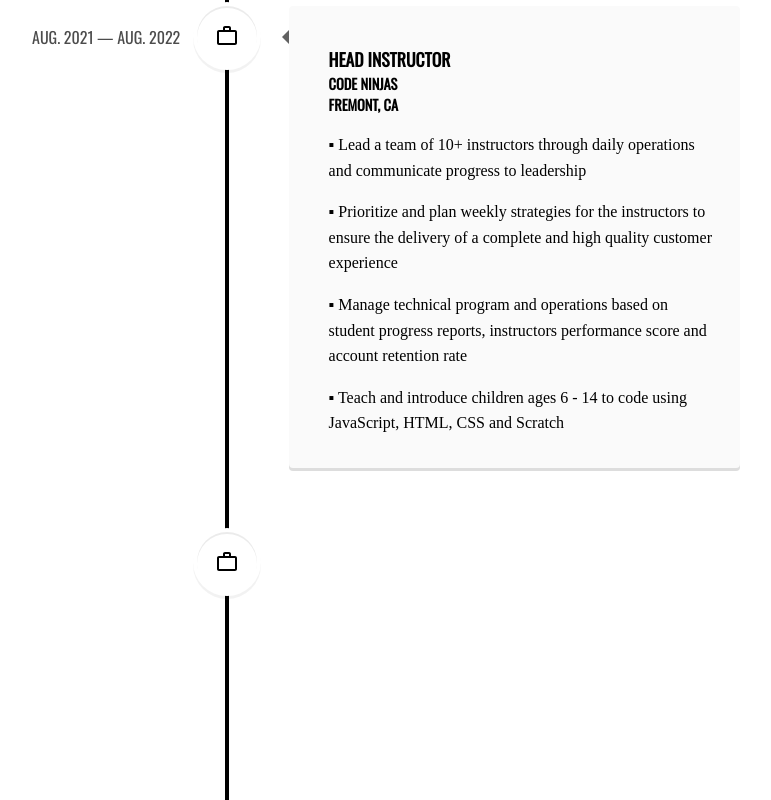
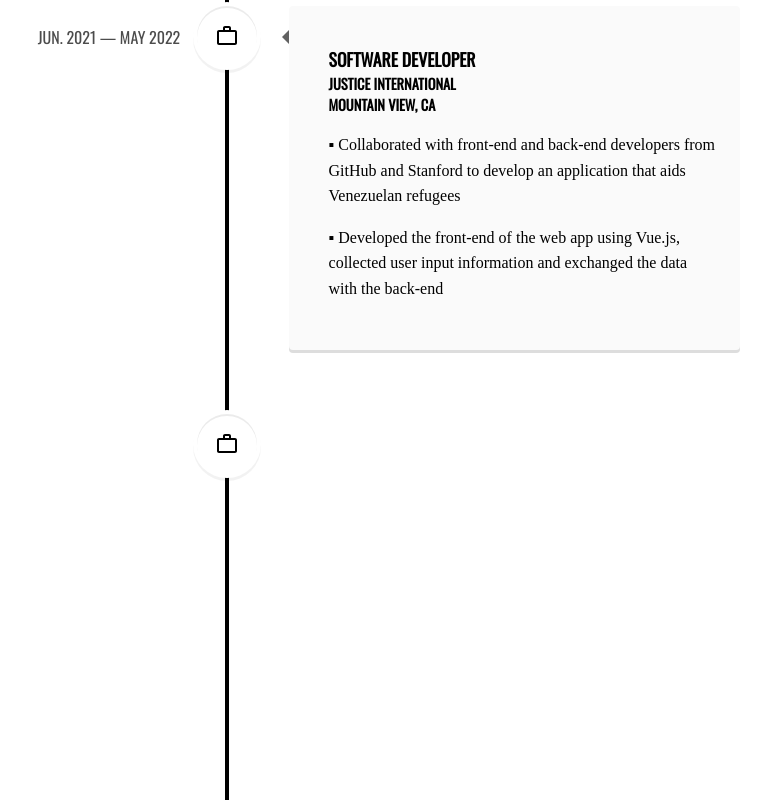
Before and after one commit to sandritaa/milenasatelier, a React (Create React App) app: page / in a window 1280 px wide. Shown: the part 660-1460 px from the top of the page, without its empty margins (413-1184 px from the left). Built offline with nearby package versions, Linux system fonts and the light colour scheme; a web font is replaced by a local one.

Commit message:
update edcuation

```diff
--- a/src/data.js
+++ b/src/data.js
@@ -12,41 +12,41 @@ experienceData[0] = {
   Date: "May 2022 — Nov. 2022",
   Description: "▪ Lead engineering using agile to develop our web application",
   Description1:
-    "▪ Design UI and mockups with Figma. Incorporate user feedback into application to improve the user experience",
+    "▪ Designed UI and mockups with Figma. Incorporated user feedback into application to improve the user experience ",
   Description2:
-    "▪ Define opportunities for our applications based on quantitative and qualitative market analysis",
+    "▪ Defined opportunities for our applications based on quantitative and qualitative market analysis ",
   Description3:
-    "▪ Translate user feedback to developers and prioritize product backlog based on business needs",
+    "▪ Translated user feedback to developers and prioritized product backlog based on business needs ",
   Icon: <WorkIcon />,
 };
 
 experienceData[1] = {
   id: "experienceData1",
+  Company: "Justice International",
+  Title: "Software Developer",
+  Location: "Mountain View, CA",
+  Date: "Jun. 2021 — May 2022",
+  Description:
+    "▪ Collaborated with front-end and back-end developers from GitHub and Stanford to develop an application that aids Venezuelan refugees ",
+  Description1:
+    "▪ Developed the front-end of the web app using Vue.js, collected user input information and exchanged the data with the back-end",
+  Icon: <WorkIcon />,
+};
+
+experienceData[2] = {
+  id: "experienceData2",
   Company: "Code Ninjas",
   Title: "Head Instructor",
   Location: "Fremont, CA",
   Date: "Aug. 2021 — Aug. 2022",
   Description:
-    "▪ Lead a team of 10+ instructors through daily operations and communicate progress to leadership",
+    "▪ Lead a team of 10+ instructors through daily operations and communicated progress to leadership",
   Description1:
-    "▪ Prioritize and plan weekly strategies for the instructors to ensure the delivery of a complete and high quality customer experience",
+    "▪ Prioritized and planned weekly strategies for the instructors to ensure the delivery of a complete and high quality customer experience",
   Description2:
-    "▪ Manage technical program and operations based on student progress reports, instructors performance score and account retention rate",
+    "▪ Managed technical program and operations based on student progress reports, instructors performance score and account retention rate",
   Description3:
-    "▪ Teach and introduce children ages 6 - 14 to code using JavaScript, HTML, CSS and Scratch",
-  Icon: <WorkIcon />,
-};
-
-experienceData[2] = {
-  id: "experienceData2",
-  Company: "Justice International",
-  Title: "Software Developer",
-  Location: "Mountain View, CA",
-  Date: "Jun. 2021 — May 2022",
-  Description:
-    "▪ Collaborated with front-end and back-end developers from GitHub and Stanford to develop an app that aids Venezuelan refugees",
-  Description1:
-    "▪ Developed the front-end of the web app using Vue.js, collected user input information and exchanged the data with the back-end",
+    "▪ Taught and introduced children ages 6 - 14 to code using JavaScript, HTML, CSS and Scratch",
   Icon: <WorkIcon />,
 };
 
@@ -103,9 +103,9 @@ export const educationData = [];
 
 educationData[0] = {
   id: "educationData1",
-  School: "Hackbright Academy",
+  School: "Hackbright Academy - Sponsored by Walmart",
   Location: "San Francisco, CA",
-  Degree: "Full-Stack Software Engineering Fellowship - Sponsored by Walmart",
+  Degree: "Full-Stack Software Engineering Fellowship",
   Major: "Full-Stack Software Engineering",
   Date: "Feb. 2023",
   Icon: <UniIcon />,
```
